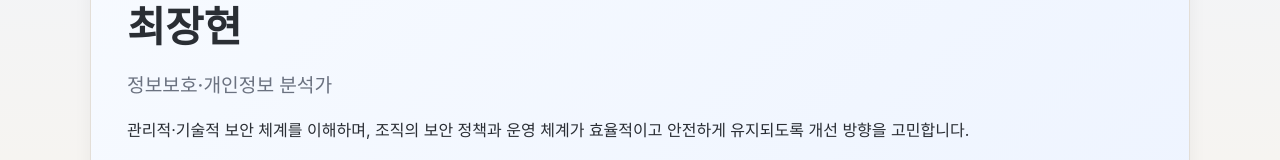
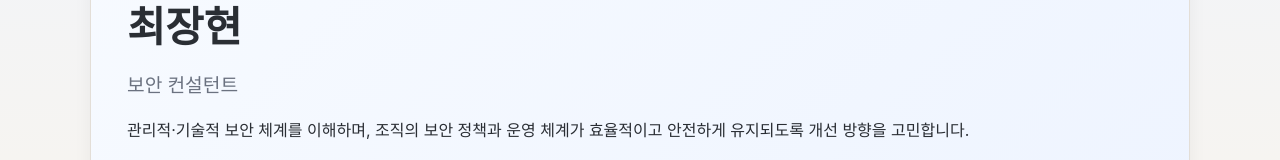
Before and after one commit to jh011228/portfolio, a plain HTML site: page index.html in a window 1280 px wide. Shown: the part 336-496 px from the top of the page. Drawn offline with Linux system fonts and the light colour scheme.

Commit message:
Update index.html

```diff
--- a/index.html
+++ b/index.html
@@ -22,7 +22,7 @@
                 <img src="./assets/img/KakaoTalk_20251203_172237698.jpg" alt="최장현" class="profile-img">
                 <div>
                     <h1>최장현</h1>
-                    <h2>정보보호·개인정보 분석가</h2>
+                    <h2>보안 컨설턴트</h2>
                     <p>관리적·기술적 보안 체계를 이해하며, 조직의 보안 정책과 운영 체계가 효율적이고 안전하게 유지되도록 개선 방향을 고민합니다.</p>
                     <div class="contact">
                         📧 jh01122844@gmail.com · 📍 Siheung<br>
```
